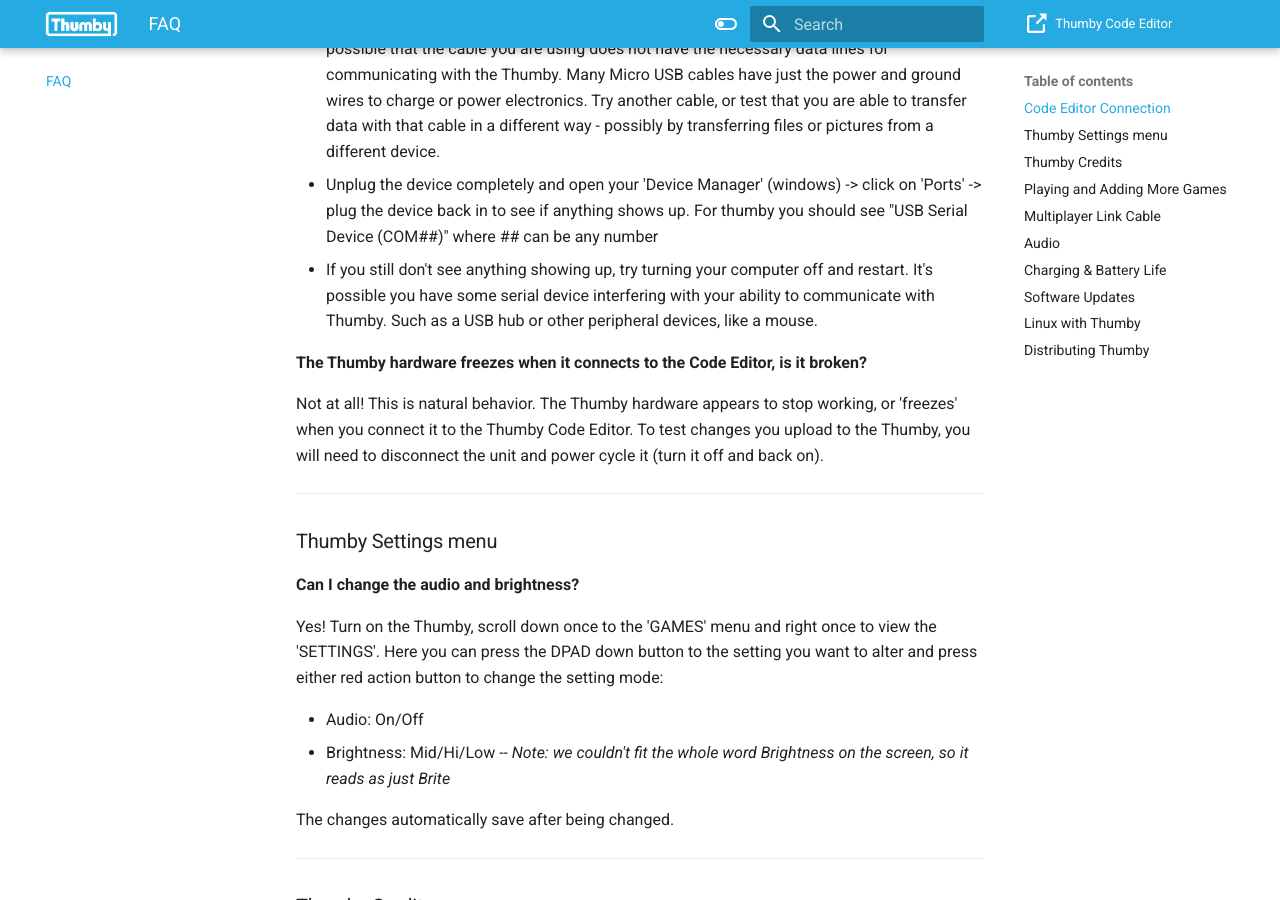
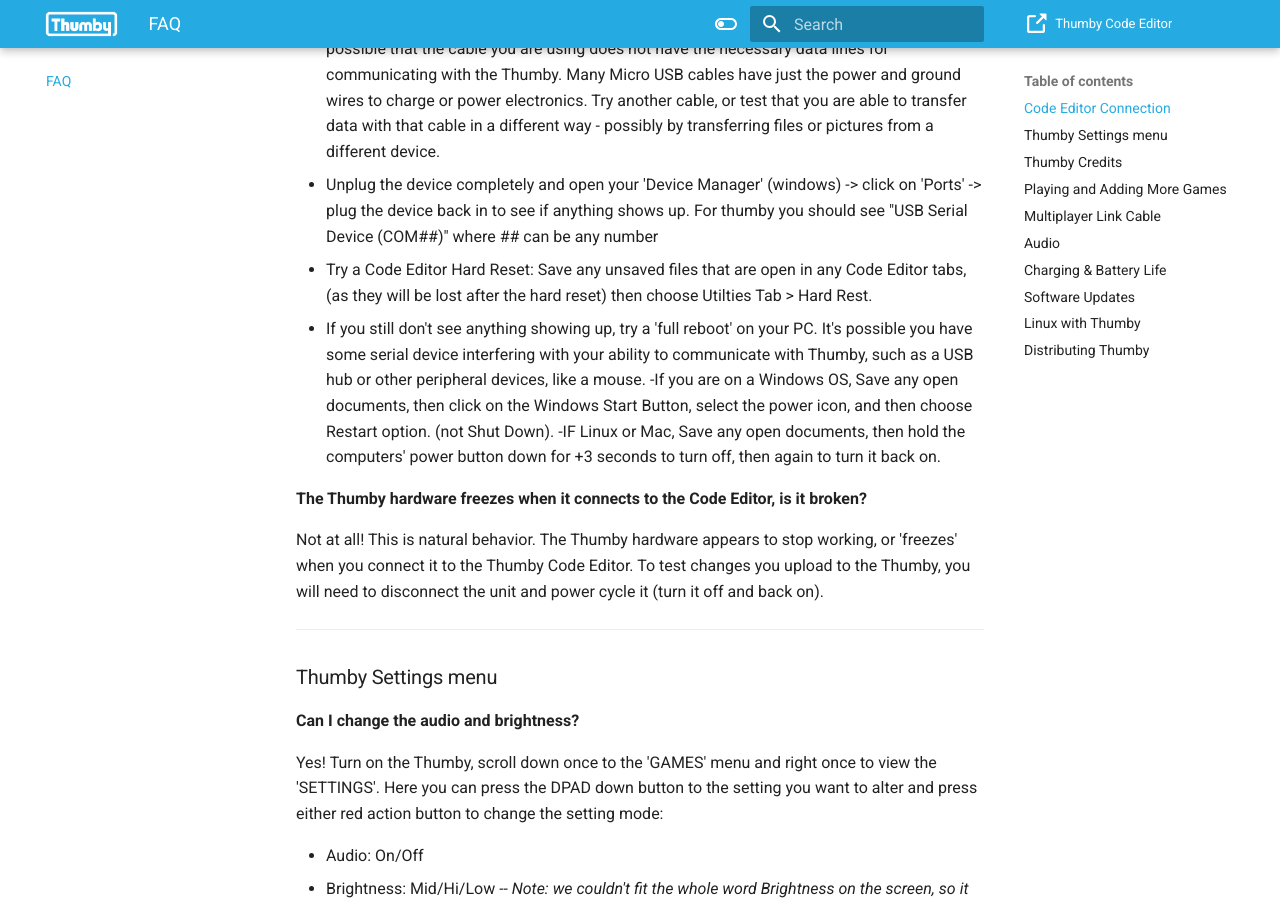
Before and after one commit to TinyCircuits/Thumby-Website, an MkDocs documentation site: the page built from docs/FAQ.md, in a window 1280 px wide and 900 px high, scrolled down 532 px. Built offline with MkDocs 1.6.1 and Material for MkDocs 9.7.7, drawn with Linux system fonts in a browser that asks for light colours.

Commit message:
Update FAQ.md

```diff
--- a/docs/FAQ.md
+++ b/docs/FAQ.md
@@ -12,7 +12,9 @@
 * Make sure the Thumby device is ON - power switch should be to the right when looking at the screen
 * Try a different cable - Since no port is coming up at all when the Thumby is turned on - it's possible that the cable you are using does not have the necessary data lines for communicating with the Thumby. Many Micro USB cables have just the power and ground wires to charge or power electronics. Try another cable, or test that you are able to transfer data with that cable in a different way - possibly by transferring files or pictures from a different device.
 * Unplug the device completely and open your 'Device Manager' (windows) -> click on 'Ports' -> plug the device back in to see if anything shows up. For thumby you should see "USB Serial Device (COM##)" where ## can be any number
-* If you still don't see anything showing up, try turning your computer off and restart. It's possible you have some serial device interfering with your ability to communicate with Thumby. Such as a USB hub or other peripheral devices, like a mouse.
+* Try a Code Editor Hard Reset: Save any unsaved files that are open in any Code Editor tabs, (as they will be lost after the hard reset) then choose Utilties Tab > Hard Rest.
+* If you still don't see anything showing up, try a 'full reboot' on your PC. It's possible you have some serial device interfering with your ability to communicate with Thumby, such as a USB hub or other peripheral devices, like a mouse.
+  -If you are on a Windows OS, Save any open documents, then click on the Windows Start Button, select the power icon, and then choose Restart option. (not Shut Down).   -IF Linux or Mac, Save any open documents, then hold the computers' power button down for +3 seconds to turn off, then again to turn it back on.
 
 **The Thumby hardware freezes when it connects to the Code Editor, is it broken?**
 
```
